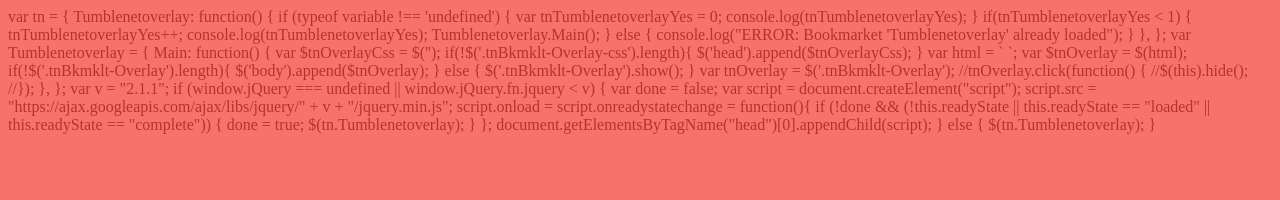
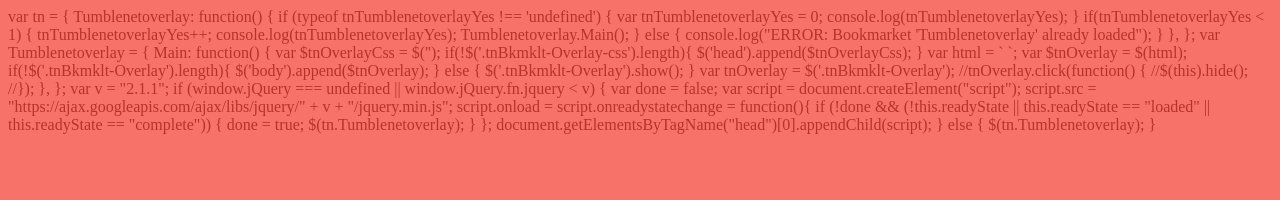
Before and after one commit to tumblenet/bookmarklets.tumblenet.ga, a Jekyll site: the page built from _bookmarklets/tumblenetOverlay.html, in a window 1280 px wide. Shown: the top 200 px of the page. Built offline with Jekyll 4.4.1, drawn with Linux system fonts in a browser that asks for light colours.

Commit message:
Update bookmarklet.html

```diff
--- a/_layouts/bookmarklet.html
+++ b/_layouts/bookmarklet.html
@@ -14,7 +14,7 @@
 	{% endif %}
 
 	{{ page.title }}: function() {
-		if (typeof variable !== 'undefined') {
+		if (typeof tn{{ page.title }}Yes !== 'undefined') {
 			var tn{{ page.title }}Yes = 0;
 			console.log(tn{{ page.title }}Yes);
 		}
```
